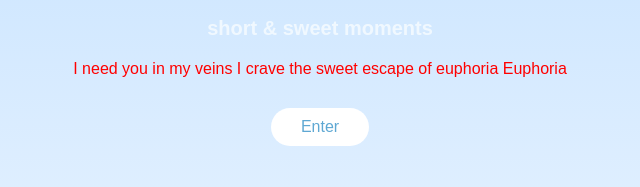
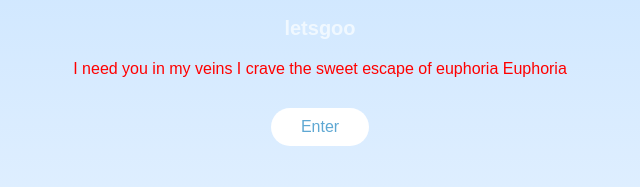
Before and after one commit to txehyngi/web-demo, a plain HTML site: page index.html in a window 1280 px wide. Shown: the part 372-559 px from the top of the page, 320-960 px from the left. Drawn offline with Linux system fonts and the light colour scheme.

Commit message:
Update index.html - keshi

```diff
--- a/index.html
+++ b/index.html
@@ -59,7 +59,7 @@
 
   <div class="container">
     <h1>I LOVE KESHI</h1>
-    <h3>short & sweet moments</h3>
+    <h3>letsgoo</h3>
 
     <p>
      I need you in my veins
```
